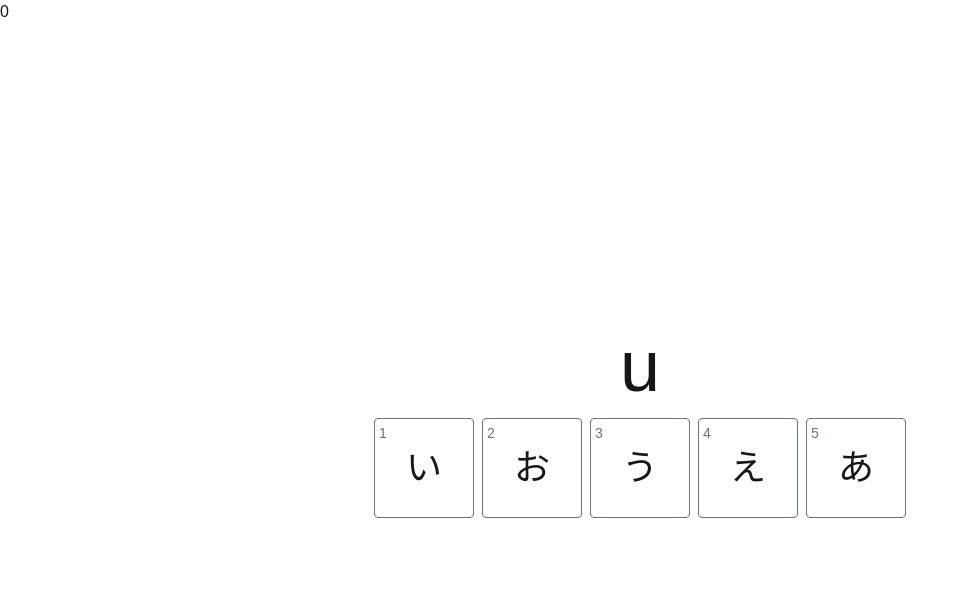
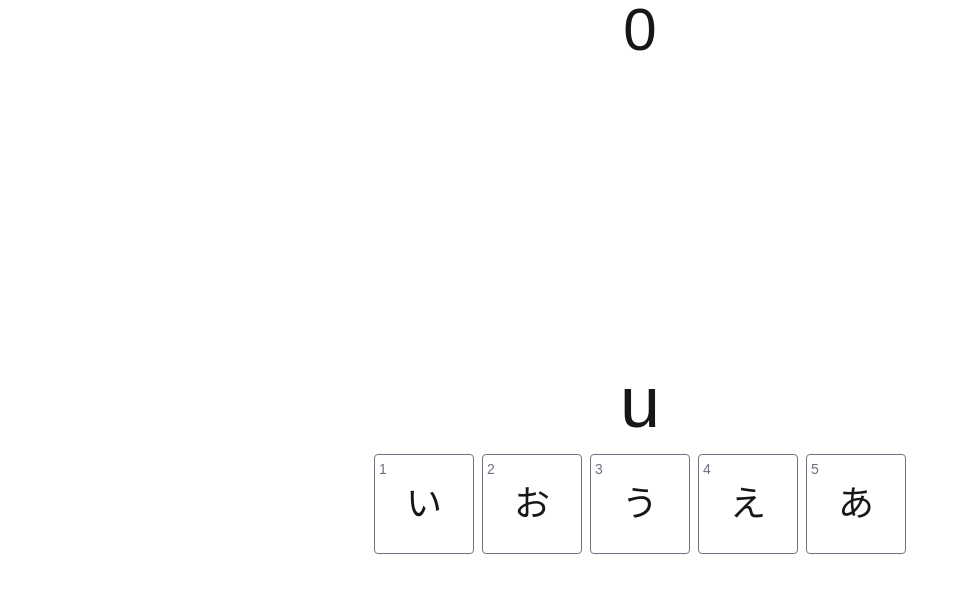
Before and after one commit to PeterPoterek/hira-kata, a Next.js app: page / in a window 1280 px wide. Shown: the top 592 px of the page, without its empty margins (0-969 px from the left). Built offline with nearby package versions, Linux system fonts and the light colour scheme.

Commit message:
incrementProgress/decrementProgress

```diff
--- a/components/quiz/Quiz.tsx
+++ b/components/quiz/Quiz.tsx
@@ -2,6 +2,7 @@
 
 import hiragana from "@/data/hiragana.json"
 import { useState, useEffect } from "react";
+import useQuizStore from "@/store/quizStore";
 
 
 interface HiraganaChar  {
@@ -15,6 +16,8 @@ const Quiz = () => {
     const [randomChar, setRandomChar] = useState<HiraganaChar | null>(null)
     const [choices, setChoices] = useState<string[]>([]);
     const [prevChar, setPrevChar] = useState<HiraganaChar | null>(null);
+
+    const {progress, maxProgress, incrementProgress, decrementProgress } = useQuizStore()
 
 
 
@@ -61,15 +64,23 @@ const Quiz = () => {
     }
 
 
-    const checkAnswer=(char: string) =>{
+    const checkAnswer= (char: string) =>{
         if(!char) return false;
 
         if(char === randomChar?.kana){
             // alert(`True ✔ ${char}:${randomChar?.kana}`);
-            generateQuestion();
+            if(progress + 1 === maxProgress){
+                alert("hi")
+                incrementProgress(1);
+            }
+            else{
+                incrementProgress(1);
+                generateQuestion();
+            }
         }
         else {
-            alert(`False ❌ ${char}:${randomChar?.kana}`)
+            if(progress === 0) return;
+            decrementProgress(1);
         }
     }
 
--- a/components/quiz/QuizProgress.tsx
+++ b/components/quiz/QuizProgress.tsx
@@ -3,11 +3,11 @@
 import useQuizStore from "@/store/quizStore";
 
 const QuizProgress = () => {
-    const { progress, increase } = useQuizStore()
+    const { progress } = useQuizStore()
 
     return (
-        <div>
-            {progress}
+        <div className={"flex items-center justify-center"}>
+            <span className={"text-6xl"}>{progress}</span>
         </div>
     );
 };
--- a/store/quizStore.ts
+++ b/store/quizStore.ts
@@ -3,12 +3,16 @@ import { create } from 'zustand'
 
 interface QuizState {
     progress: number
-    increase: (by: number) => void
+    maxProgress: number
+    incrementProgress: (amount: number) => void
+    decrementProgress: (amount : number) => void
 }
 
 const useQuizStore = create<QuizState>()((set) => ({
     progress: 0,
-    increase: (by) => set((state) => ({ progress: state.progress + by })),
+    maxProgress: 5,
+    incrementProgress: (amount ) => set((state) => ({ progress: state.progress + amount  })),
+    decrementProgress: (amount ) => set((state) => ({ progress: state.progress - amount  })),
 }))
 
 export default useQuizStore;
```
